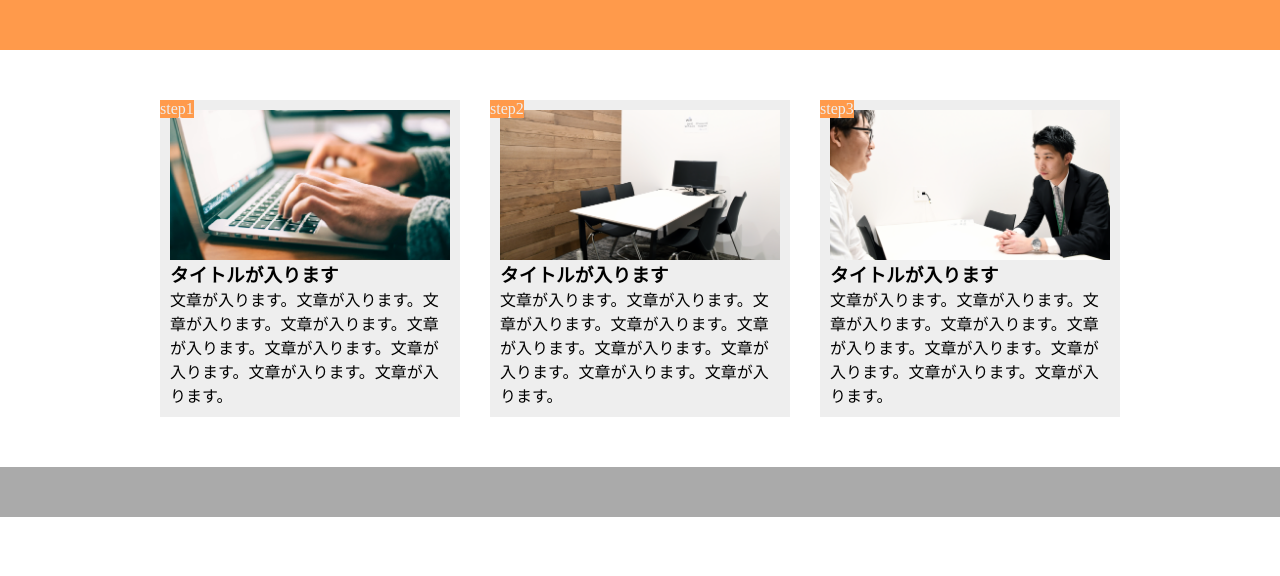
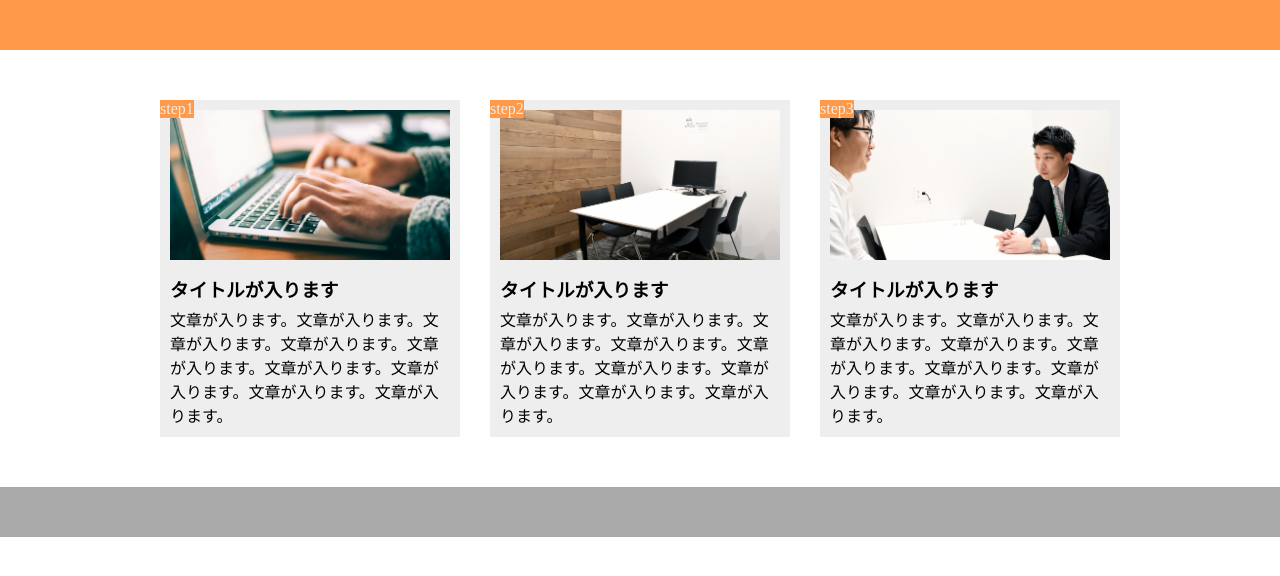
Before and after one commit to Quailest/HTML-CSS-assignment, a plain HTML site: page index.html in a window 1280 px wide. Drawn offline with Linux system fonts and the light colour scheme.

Commit message:
[Fix]css-.title

```diff
--- a/style.css
+++ b/style.css
@@ -57,8 +57,7 @@ main {
 }
 
 .title {
-  margin: 15px 0x 5px;
-
+  margin: 15px 0 5px;
 }
 
 footer {
```
